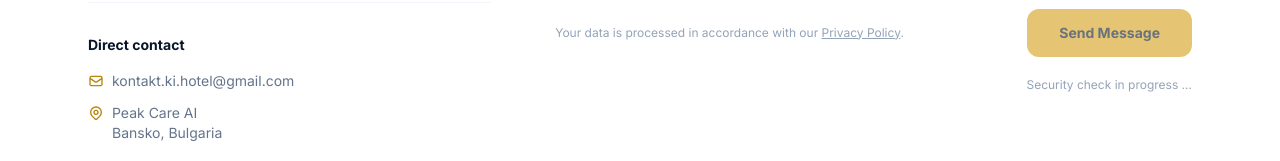
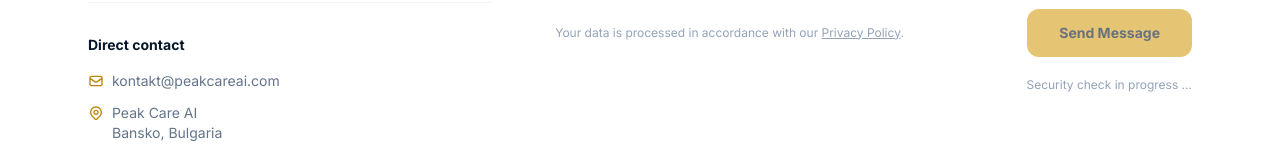
Before and after one commit to Bryan0172/peakcareai-website, a React (Vite) app: page /contact in a window 1280 px wide. Shown: the part 895-1056 px from the top of the page. Built offline with nearby package versions, Linux system fonts and the light colour scheme; no server answers.

Commit message:
PCAI AI1 (c): angezeigte Adresse kontakt@peakcareai.com statt Gmail (7 Anzeigestellen; Zustellung lead.js/webinar-signup bleibt Gmail) (Andreas-Entscheid 12.10.) - Paket 16.10., NUR nach Weiterleitungs-Testmail deployen
Co-Authored-By: Claude Opus 5.5 <noreply@anthropic.com>

```diff
--- a/index.html
+++ b/index.html
@@ -65,7 +65,7 @@
         "founder": { "@id": "https://peakcareai.com/#andreas-donner" },
         "contactPoint": {
           "@type": "ContactPoint",
-          "email": "kontakt.ki.hotel@gmail.com",
+          "email": "kontakt@peakcareai.com",
           "contactType": "customer service"
         }
       },
--- a/public/404.html
+++ b/public/404.html
@@ -51,7 +51,7 @@
     <a class="home" href="/">Zur Startseite</a>
 
     <footer>
-      Kommen Sie nicht weiter? Schreiben Sie an <a href="mailto:kontakt.ki.hotel@gmail.com">kontakt.ki.hotel@gmail.com</a>.
+      Kommen Sie nicht weiter? Schreiben Sie an <a href="mailto:kontakt@peakcareai.com">kontakt@peakcareai.com</a>.
     </footer>
   </main>
 </body>
--- a/src/i18n/de.js
+++ b/src/i18n/de.js
@@ -461,7 +461,7 @@ const de = {
       { title: 'Angebot oder nächster Schritt', text: 'Wenn es passt, skizzieren wir ein konkretes Angebot. Wenn nicht, sagen wir das klar und schlagen ggf. Alternativen vor.' },
     ],
     direct_label: 'Direktkontakt',
-    email: 'kontakt.ki.hotel@gmail.com',
+    email: 'kontakt@peakcareai.com',
     location: 'Peak Care AI\nBansko, Bulgarien',
     fields: {
       name: 'Vollständiger Name', name_ph: 'Ihr Name',
@@ -493,13 +493,13 @@ const de = {
     privacy_retention_h: 'Speicherdauer',
     privacy_retention_p: 'Ihre über das Kontaktformular übermittelten Daten werden gelöscht, sobald sie für die Bearbeitung Ihrer Anfrage nicht mehr erforderlich sind, spätestens jedoch nach Abschluss der daraus entstehenden Kommunikation, sofern keine gesetzlichen Aufbewahrungspflichten entgegenstehen.',
     privacy_rights_h: 'Ihre Rechte',
-    privacy_rights_p: 'Sie haben das Recht auf Auskunft, Berichtigung, Löschung oder Einschränkung der Verarbeitung Ihrer personenbezogenen Daten sowie auf Datenübertragbarkeit und Widerspruch. Um diese Rechte auszuüben, kontaktieren Sie uns unter: kontakt.ki.hotel@gmail.com. Ihnen steht zudem ein Beschwerderecht bei einer Datenschutz-Aufsichtsbehörde zu, insbesondere der Kommission für den Schutz personenbezogener Daten (Bulgarien, cpdp.bg).',
+    privacy_rights_p: 'Sie haben das Recht auf Auskunft, Berichtigung, Löschung oder Einschränkung der Verarbeitung Ihrer personenbezogenen Daten sowie auf Datenübertragbarkeit und Widerspruch. Um diese Rechte auszuüben, kontaktieren Sie uns unter: kontakt@peakcareai.com. Ihnen steht zudem ein Beschwerderecht bei einer Datenschutz-Aufsichtsbehörde zu, insbesondere der Kommission für den Schutz personenbezogener Daten (Bulgarien, cpdp.bg).',
     privacy_cookies_h: 'Cookies',
     privacy_cookies_p: 'Diese Website setzt keine Marketing- oder Tracking-Cookies ein. Technisch notwendige Cookies/Speicherzugriffe können durch die eingebundenen Dienste (Netlify, Cloudflare Turnstile) zur Bereitstellung der Funktion entstehen.',
     imprint_title: 'Impressum',
     imprint_placeholder: 'Hinweis: Dies ist ein Platzhalter. Vollständige Angaben sind vom Website-Betreiber vor dem Go-live einzufügen.',
     imprint_resp_h: 'Verantwortlich für diese Website',
-    imprint_resp_p: 'Peak Care AI — eine Marke der „PEAK CARE" ЕДПК\nСтрагите 8, бл. D, ет. 3, гр. Банско 2770, Bulgarien\nUIC / ЕИК: 208465067\nUSt-IdNr. (ДДС №): BG208465067\nRechtsform: Einpersonengesellschaft mit variablem Kapital (ЕДПК)\nGeschäftsführer (zeichnungsberechtigt): Mathias Andreas Donner\nKontakt: kontakt.ki.hotel@gmail.com',
+    imprint_resp_p: 'Peak Care AI — eine Marke der „PEAK CARE" ЕДПК\nСтрагите 8, бл. D, ет. 3, гр. Банско 2770, Bulgarien\nUIC / ЕИК: 208465067\nUSt-IdNr. (ДДС №): BG208465067\nRechtsform: Einpersonengesellschaft mit variablem Kapital (ЕДПК)\nGeschäftsführer (zeichnungsberechtigt): Mathias Andreas Donner\nKontakt: kontakt@peakcareai.com',
     imprint_disc_h: 'Haftungsausschluss',
     imprint_disc_p: 'Die Inhalte dieser Website wurden mit Sorgfalt erstellt. Peak Care EDPK übernimmt keine Haftung für die Richtigkeit, Vollständigkeit oder Aktualität der bereitgestellten Informationen.',
   },
--- a/src/i18n/en.js
+++ b/src/i18n/en.js
@@ -461,7 +461,7 @@ const en = {
       { title: 'Proposal or next step', text: "If there is a fit, we will outline a concrete proposal. If not, we will say so clearly and suggest alternatives where possible." },
     ],
     direct_label: 'Direct contact',
-    email: 'kontakt.ki.hotel@gmail.com',
+    email: 'kontakt@peakcareai.com',
     location: 'Peak Care AI\nBansko, Bulgaria',
     fields: {
       name: 'Full Name', name_ph: 'Your name',
@@ -493,13 +493,13 @@ const en = {
     privacy_retention_h: 'Retention',
     privacy_retention_p: 'Data submitted via the contact form is deleted once it is no longer required to process your enquiry, and at the latest once the resulting correspondence has concluded, unless a legal retention obligation applies.',
     privacy_rights_h: 'Your rights',
-    privacy_rights_p: 'You have the right to access, rectify, erase, or restrict the processing of your personal data, as well as the right to data portability and objection. To exercise these rights, contact us at: kontakt.ki.hotel@gmail.com. You also have the right to lodge a complaint with a data protection supervisory authority, in particular the Bulgarian Commission for Personal Data Protection (cpdp.bg).',
+    privacy_rights_p: 'You have the right to access, rectify, erase, or restrict the processing of your personal data, as well as the right to data portability and objection. To exercise these rights, contact us at: kontakt@peakcareai.com. You also have the right to lodge a complaint with a data protection supervisory authority, in particular the Bulgarian Commission for Personal Data Protection (cpdp.bg).',
     privacy_cookies_h: 'Cookies',
     privacy_cookies_p: 'This website does not use marketing or tracking cookies. Technically necessary cookies/storage access may result from the embedded services (Netlify, Cloudflare Turnstile) required to provide their function.',
     imprint_title: 'Imprint',
     imprint_placeholder: 'Note: This is a placeholder. Complete legal details must be inserted by the website operator before go-live.',
     imprint_resp_h: 'Responsible for this website',
-    imprint_resp_p: 'Peak Care AI — a brand of "PEAK CARE" EDPK\nStragite 8, bl. D, fl. 3, 2770 Bansko, Bulgaria\nUIC: 208465067\nVAT ID: BG208465067\nLegal form: Single-person company with variable capital (EDPK)\nManaging director (authorised signatory): Mathias Andreas Donner\nContact: kontakt.ki.hotel@gmail.com',
+    imprint_resp_p: 'Peak Care AI — a brand of "PEAK CARE" EDPK\nStragite 8, bl. D, fl. 3, 2770 Bansko, Bulgaria\nUIC: 208465067\nVAT ID: BG208465067\nLegal form: Single-person company with variable capital (EDPK)\nManaging director (authorised signatory): Mathias Andreas Donner\nContact: kontakt@peakcareai.com',
     imprint_disc_h: 'Disclaimer',
     imprint_disc_p: 'The content of this website has been prepared with care. Peak Care EDPK accepts no liability for the accuracy, completeness or timeliness of the information provided.',
   },
--- a/src/pages/Assessment.jsx
+++ b/src/pages/Assessment.jsx
@@ -239,8 +239,8 @@ export default function Assessment() {
                 </button>
                 <p className="text-slate-400 text-xs">
                   Questions?{' '}
-                  <a href="mailto:kontakt.ki.hotel@gmail.com" className="underline hover:text-navy-700">
-                    kontakt.ki.hotel@gmail.com
+                  <a href="mailto:kontakt@peakcareai.com" className="underline hover:text-navy-700">
+                    kontakt@peakcareai.com
                   </a>
                 </p>
               </div>
--- a/src/pages/Webinar.jsx
+++ b/src/pages/Webinar.jsx
@@ -375,8 +375,8 @@ export default function Webinar() {
           <div className="text-center mt-8 pt-6 border-t border-slate-100">
             <p className="text-slate-500 text-sm">
               Questions?{' '}
-              <a href="mailto:kontakt.ki.hotel@gmail.com" className="text-navy-700 font-semibold underline">
-                kontakt.ki.hotel@gmail.com
+              <a href="mailto:kontakt@peakcareai.com" className="text-navy-700 font-semibold underline">
+                kontakt@peakcareai.com
               </a>
             </p>
           </div>
```
Also changed, not shown: public/llms.txt.
